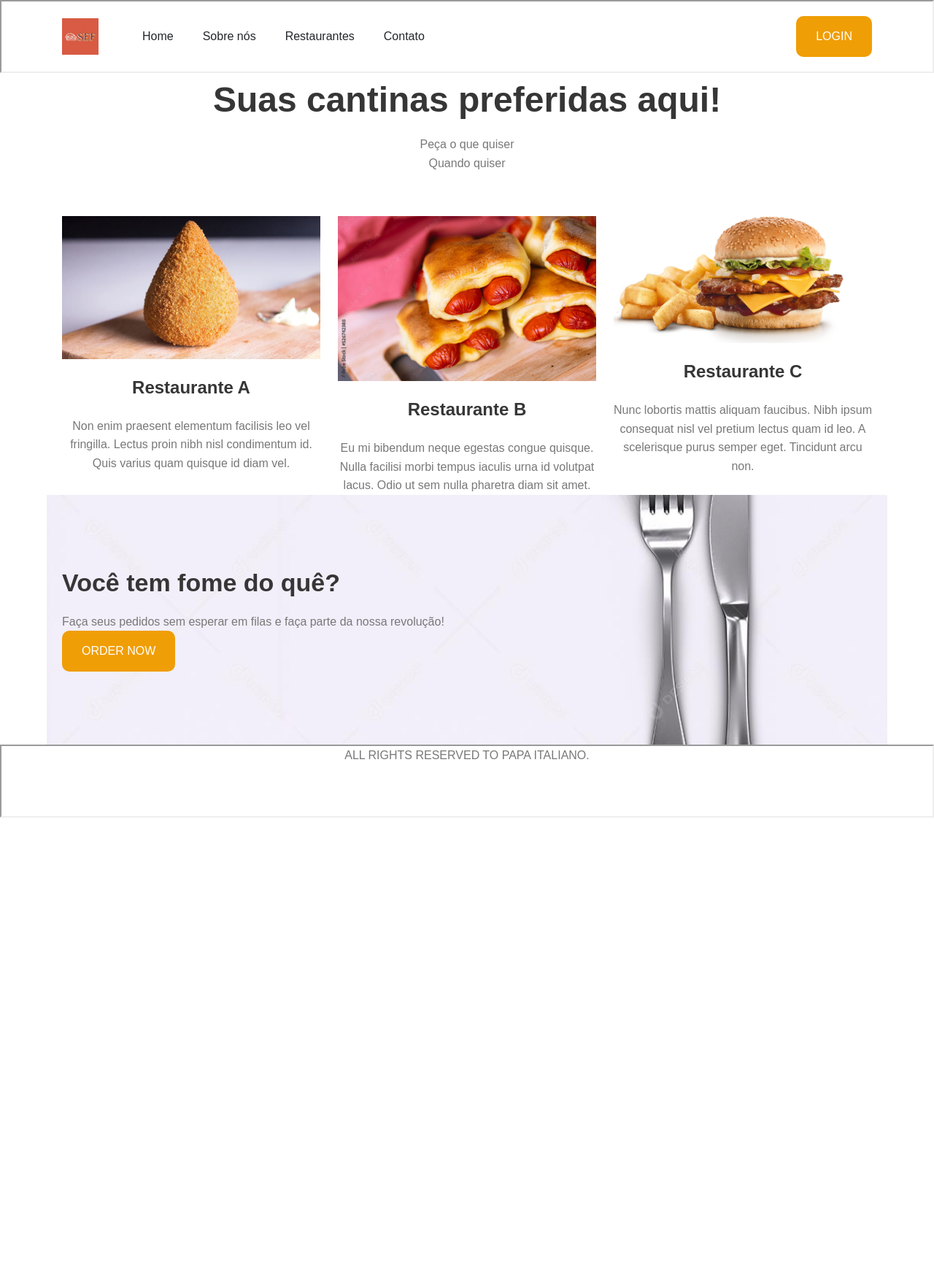
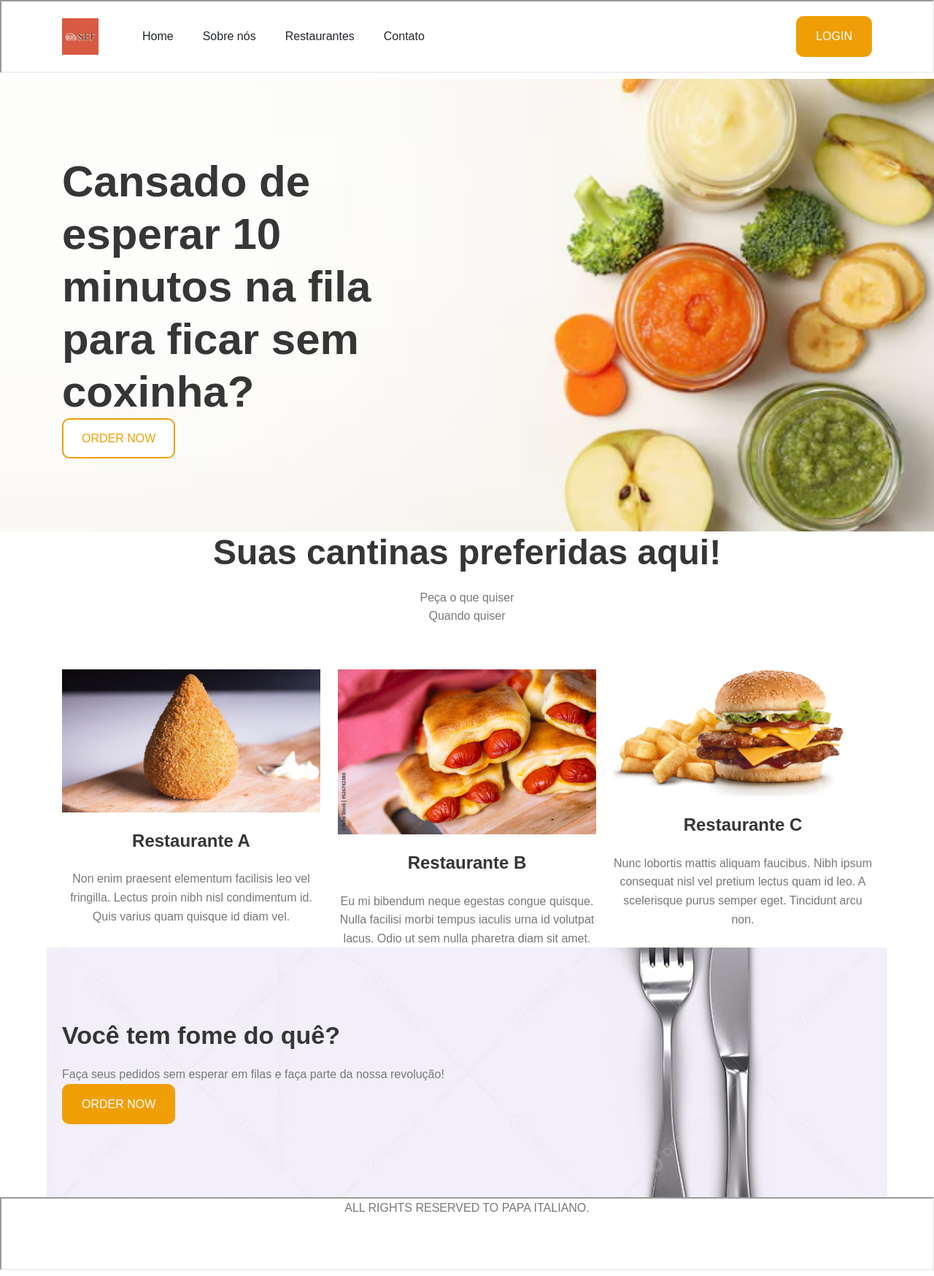
Before and after one commit to GiuliaVerse/Sem-Esperar-em-Filas, a PHP site: page / in a window 1280 px wide. Shown: the whole page at 73% size. Before the commit the page ends 1120 px from the top, so only its background shows below. Run offline with PHP 8.4, Linux system fonts and the light colour scheme.

Commit message:
Fix: homepage

```diff
--- a/Components/userRegister/cadastro.html
+++ b/Components/userRegister/cadastro.html
@@ -32,9 +32,10 @@
             <button type="button" onclick="validarCadastro()">Cadastrar</button>
             <button type="button" onclick="login()">Voltar</button>
         </form>
-        <p id="mensagem"></p>
     </div>
     <script src="cadastro.js"></script>
+  <iframe src="../Footer/footer.html" width="100%" height="100"></iframe>
+
 </body>
 
 </html>
--- a/index.html
+++ b/index.html
@@ -20,8 +20,20 @@
   <!-- importa a NAVBAR-->
   <iframe src="../Sem-Esperar-em-Filas/Components/HeaderNavBar/navBar.html" width="100%" height="100"></iframe>
 
+  <!-- Banner ''cansado ...'' -->
+  <section class="section food has-bg-image" aria-label="home"
+    style="background-image: url('./Components/Images/comida-lado-esquerdo.avif')">
+    <div class="container">
+      <div class="navbar-banner">
+        <h1 class="h1 food-title">Cansado de esperar 10 minutos na fila para ficar sem coxinha?</h1>
+        <a href="#" class="btn btn-secondary has-after">Order Now</a>
+      </div>
+    </div>
+  </section>
+
   <!-- Selecao de Restaurantes -->
   <section class="restaurant selection" aria-labelledby="selection-label">
+
     <div class="container">
       <h2 class="h2 section-title" id="selection-label" data-reveal>Suas cantinas preferidas aqui!</h2>
       <p class="section-text" data-reveal>
@@ -33,7 +45,8 @@
         <li data-reveal="left">
           <div class="selection-card">
             <figure class="card-banner">
-                <img src="Components/Images/coxinha.jpg" width="300" height="154" loading="lazy" alt="Restaurant A" class="w-100">
+              <img src="Components/Images/coxinha.jpg" width="300" height="154" loading="lazy" alt="Restaurant A"
+                class="w-100">
             </figure>
             <div class="card-content">
               <h3 class="h5 card-title">
@@ -49,7 +62,8 @@
         <li data-reveal>
           <div class="selection-card">
             <figure class="card-banner">
-                <img src="Components/Images/doguinho.jpg" width="300" height="154" loading="lazy" alt="Restaurante B" class="w-100">
+              <img src="Components/Images/doguinho.jpg" width="300" height="154" loading="lazy" alt="Restaurante B"
+                class="w-100">
             </figure>
             <div class="card-content">
               <h3 class="h5 card-title">
@@ -65,7 +79,8 @@
         <li data-reveal="right">
           <div class="selection-card">
             <figure class="card-banner">
-                <img src="Components/Images/hamburguer.png" width="300" height="154" loading="lazy" alt="Restaurante C" class="w-100">
+              <img src="Components/Images/hamburguer.png" width="300" height="154" loading="lazy" alt="Restaurante C"
+                class="w-100">
             </figure>
             <div class="card-content">
               <h3 class="h5 card-title">
@@ -83,7 +98,8 @@
   </section>
 
   <!-- Cantinas CTA -->
-    <section class="section cta has-bg-image cta-bg-image" aria-labelledby="cta-label" style="background-image: url('./Components/Images/garfo-faca.jpg')">
+  <section class="section cta has-bg-image cta-bg-image" aria-labelledby="cta-label"
+    style="background-image: url('./Components/Images/garfo-faca.jpg')">
     <div class="container">
       <div class="cta-content">
         <h2 class="h3 section-title" id="cta-label">Você tem fome do quê?</h2>
```
Also changed, not shown: Components/userRegister/styles.css (+10 -5 lines). Lines whose indentation alone changed are shown as unchanged.
